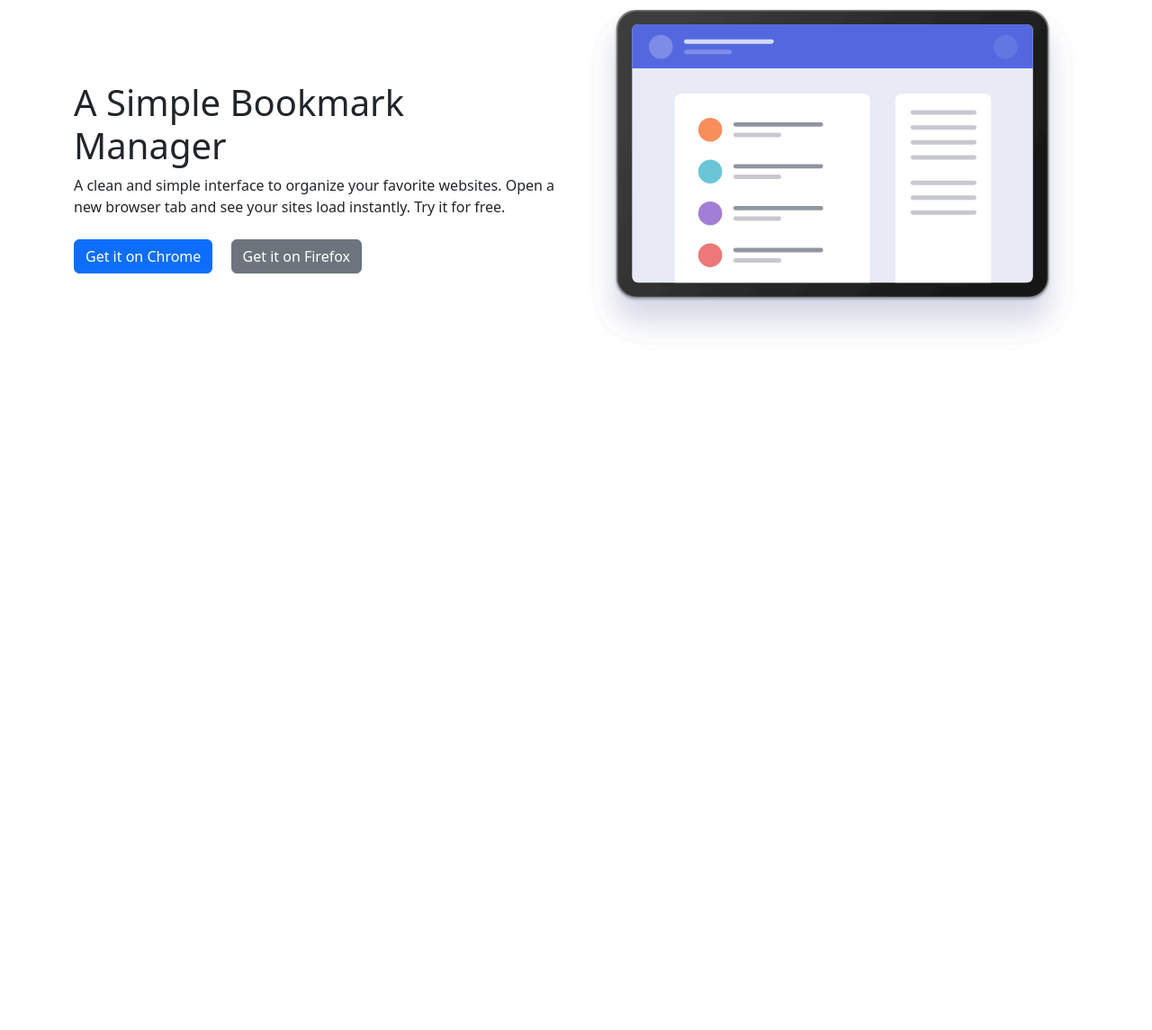
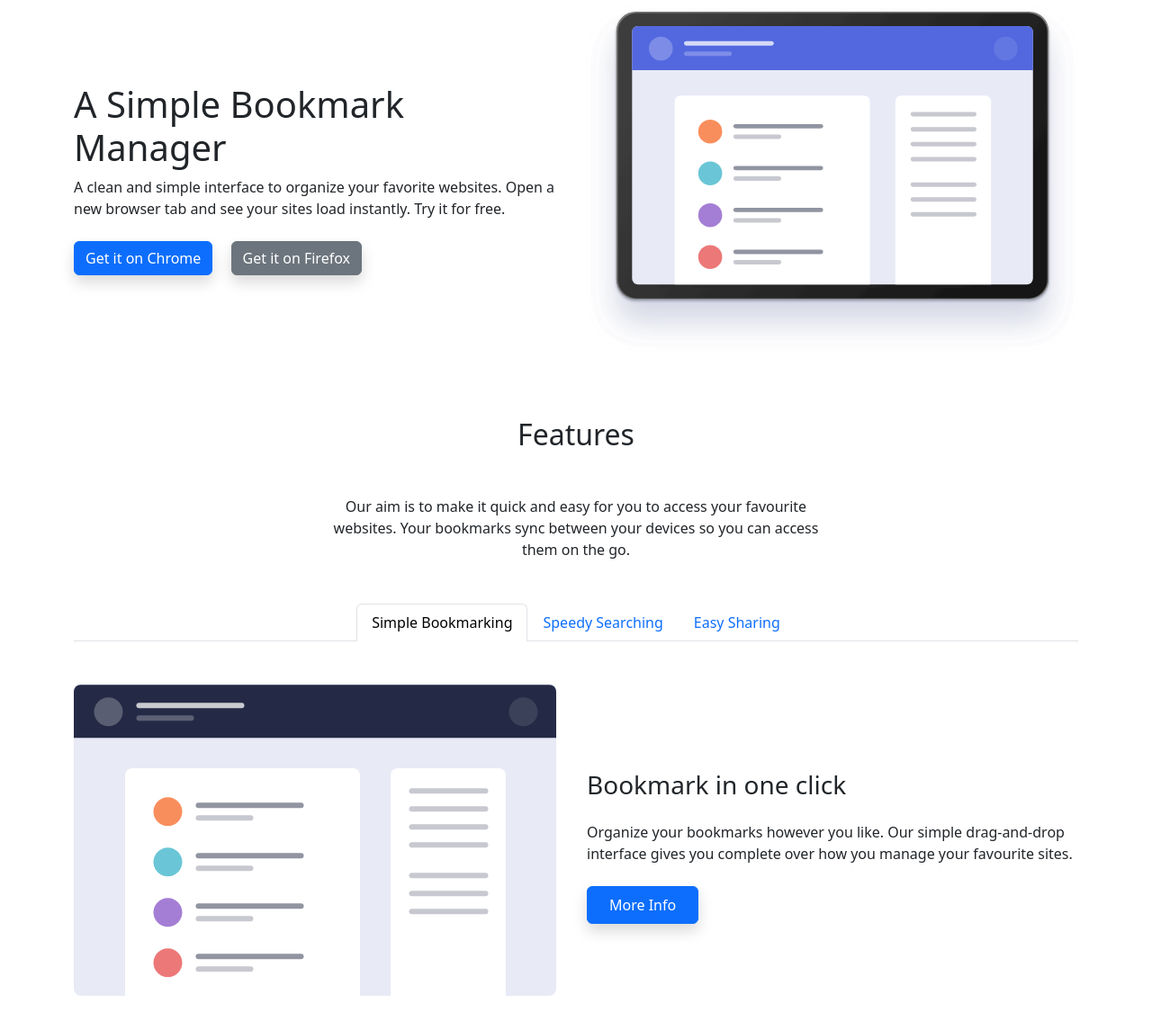
Before and after one commit to ezequielgdl/sprint-1.2, a website: page Tasca 2/index.html in a window 1280 px wide. Shown: the part 133-1278 px from the top of the page at 90% size. Before the commit the page ends 800 px from the top, so only its background shows below. Drawn offline with nearby package versions, Linux system fonts and the light colour scheme.

Commit message:
exercise 2

```diff
--- a/Tasca 2/index.html
+++ b/Tasca 2/index.html
@@ -15,15 +15,14 @@
         </a>
 
         <!-- Burger Menu Button -->
-        <button
-          class="navbar-toggler"
+        <img
           type="button"
           data-bs-toggle="modal"
           data-bs-target="#mobileMenuModal"
-        >
-          <!-- Include the SVG icon -->
-          <img src="./assets/icon-hamburger.svg" alt="Toggle navigation" />
-        </button>
+          src="./assets/icon-hamburger.svg"
+          alt="Toggle navigation"
+          class="d-lg-none"
+        />
 
         <!-- Navbar Links -->
         <div class="collapse navbar-collapse" id="navbarSupportedContent">
@@ -42,7 +41,9 @@
             </li>
             <!-- Login Button -->
             <li class="nav-item mx-3">
-              <button class="btn btn-primary" href="#">Login</button>
+              <button class="btn btn-primary shadow-sm py-2 px-5" href="#">
+                LOGIN
+              </button>
             </li>
           </ul>
         </div>
@@ -74,27 +75,29 @@
             ></button>
           </div>
           <!-- Modal Body -->
-          <div class="modal-body d-flex flex-column align-items-center">
+          <div
+            class="modal-body d-flex flex-column align-items-center opacity-75"
+          >
             <!-- Navbar Links -->
             <ul class="navbar-nav mx-auto">
               <!-- Features -->
               <li class="nav-item mb-3">
-                <a class="nav-link" href="#">FEATURES</a>
+                <a class="nav-link text-center" href="#">FEATURES</a>
               </li>
               <hr class="dropdown-divider" />
               <!-- Pricing -->
               <li class="nav-item mb-3">
-                <a class="nav-link" href="#">PRICING</a>
+                <a class="nav-link text-center" href="#">PRICING</a>
               </li>
               <hr class="dropdown-divider" />
               <!-- Contact -->
               <li class="nav-item mb-3">
-                <a class="nav-link" href="#">CONTACT</a>
+                <a class="nav-link text-center" href="#">CONTACT</a>
               </li>
               <hr class="dropdown-divider" />
               <!-- Login Button -->
               <li class="nav-item mb-3">
-                <button class="btn btn-primary" href="#">LOGIN</button>
+                <button class="btn btn-primary shadow" href="#">LOGIN</button>
               </li>
             </ul>
             <!-- Social Icons -->
@@ -111,8 +114,10 @@
       </div>
     </div>
 
+    <!-- Hero -->
     <div class="container py-5">
       <div class="row justify-content-center align-items-center">
+        <!-- Illustration Hero -->
         <div class="col-md-6 order-md-1">
           <img
             src="./assets/illustration-hero.svg"
@@ -120,6 +125,7 @@
             alt="..."
           />
         </div>
+        <!-- Text Hero -->
         <div class="col-md-6 order-md-0">
           <div class="text-center text-md-start mb-4">
             <h1>A Simple Bookmark Manager</h1>
@@ -130,9 +136,65 @@
             </p>
           </div>
           <div class="text-center text-md-start">
-            <button class="btn btn-primary me-3">Get it on Chrome</button>
-            <button class="btn btn-secondary">Get it on Firefox</button>
+            <button class="btn btn-primary me-3 shadow">
+              Get it on Chrome
+            </button>
+            <button class="btn btn-secondary shadow">Get it on Firefox</button>
           </div>
+        </div>
+      </div>
+    </div>
+
+    <div class="container mt-2 justify-content-center">
+      <!-- Features -->
+      <div class="row">
+        <div class="col">
+          <h2 class="mb-4 text-center my-3">Features</h2>
+          <p class="text-center mx-auto w-50 my-5">
+            Our aim is to make it quick and easy for you to access your
+            favourite websites. Your bookmarks sync between your devices so you
+            can access them on the go.
+          </p>
+        </div>
+      </div>
+      <!-- Tabs -->
+      <ul class="nav nav-tabs justify-content-center flex-column flex-md-row">
+        <li class="nav-item">
+          <a class="nav-link active text-center" aria-current="page" href="#"
+            >Simple Bookmarking</a
+          >
+        </li>
+        <li class="nav-item">
+          <a class="nav-link text-center" href="#">Speedy Searching</a>
+        </li>
+        <li class="nav-item">
+          <a class="nav-link text-center" href="#">Easy Sharing</a>
+        </li>
+      </ul>
+
+      <!-- Two column grid -->
+      <div class="row my-5 align-items-center">
+        <div class="col-md-6 col-sm-12">
+          <!-- Image -->
+          <img
+            src="./assets/illustration-features-tab-1.svg"
+            class="img-fluid"
+            alt="Image"
+          />
+        </div>
+        <div class="col-md-6 col-sm-12">
+          <!-- Title -->
+          <h3 class="my-3">Bookmark in one click</h3>
+          <!-- Text -->
+          <p class="my-4">
+            Organize your bookmarks however you like. Our simple drag-and-drop
+            interface gives you complete over how you manage your favourite
+            sites.
+          </p>
+          <!-- Button -->
+          <button class="btn btn-primary shadow py-2 px-4 d-none d-md-block">
+            More Info
+          </button>
         </div>
       </div>
     </div>
```
